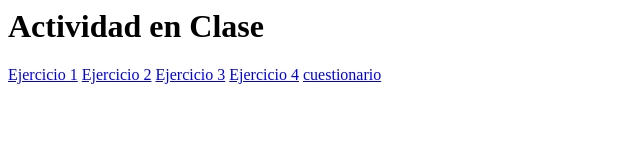
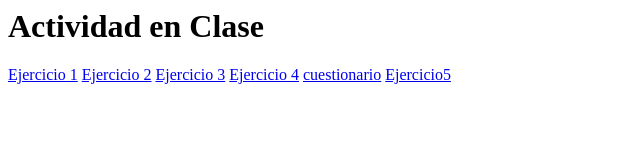
Before and after one commit to santiagomantillaest-gif/santiagomantillaest-gif.github.io, a plain HTML site: page index.html in a window 1280 px wide. Shown: the full height of the page, 0-640 px from the left. Drawn offline with Linux system fonts and the light colour scheme.

Commit message:
Update index.html

```diff
--- a/index.html
+++ b/index.html
@@ -9,6 +9,7 @@
 <a href="Ejercicio3.html">Ejercicio 3</a>
 <a href="Ejercicio4.html">Ejercicio 4</a>
 <a href="Cuestionario.html">cuestionario</a>
+<a href="IGCSE.html">Ejercicio5</a>
   </body>
 
 
```
